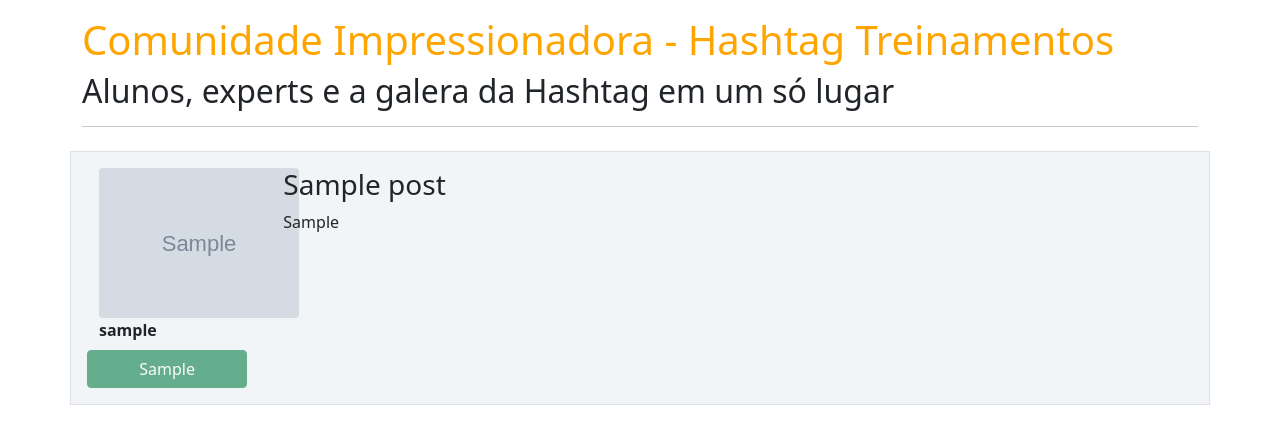
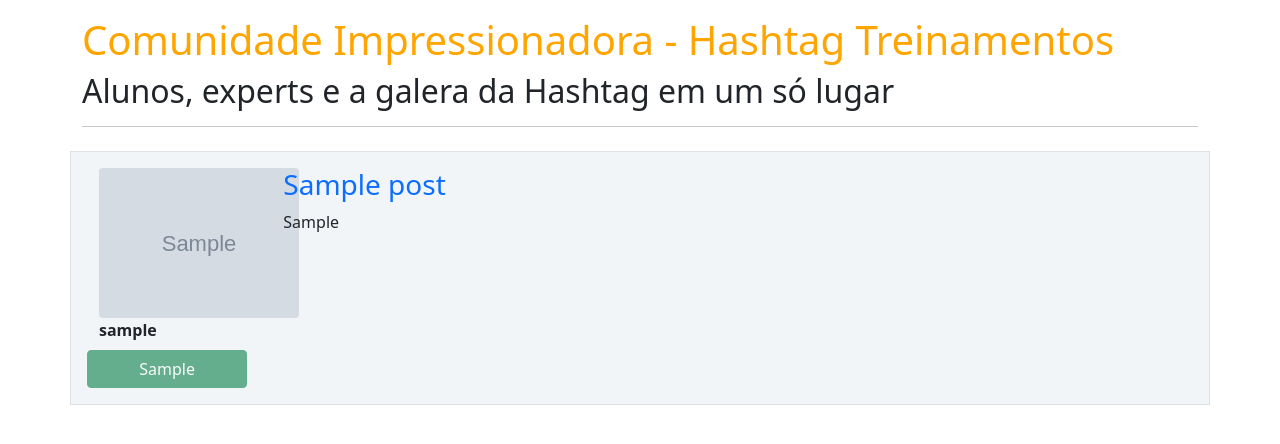
Before and after one commit to Guilherme-Fernandes97/Site-Comunidade, a Flask app: page / in a window 1280 px wide. Shown: the part 56-500 px from the top of the page. Run offline with Flask 2, Linux system fonts and the light colour scheme; tables that the repository leaves empty hold one stand-in row (values such as "Sample post"); grey boxes marked "Sample" are stand-in pictures.

Commit message:
home atualizado

```diff
--- a/comundiadeimpressionadora/templates/home.html
+++ b/comundiadeimpressionadora/templates/home.html
@@ -21,7 +21,7 @@
                     </div>
                 </div>
                 <div class="col col-9">
-                    <h3>{{ post.titulo }}</h3>
+                    <a style="text-decoration: none" href="{{ url_for('exibir_post', post_id=post.id) }}"><h3>{{ post.titulo }}</h3></a>
                     <p>{{ post.corpo }}</p>
                 </div>
             </div>
```
